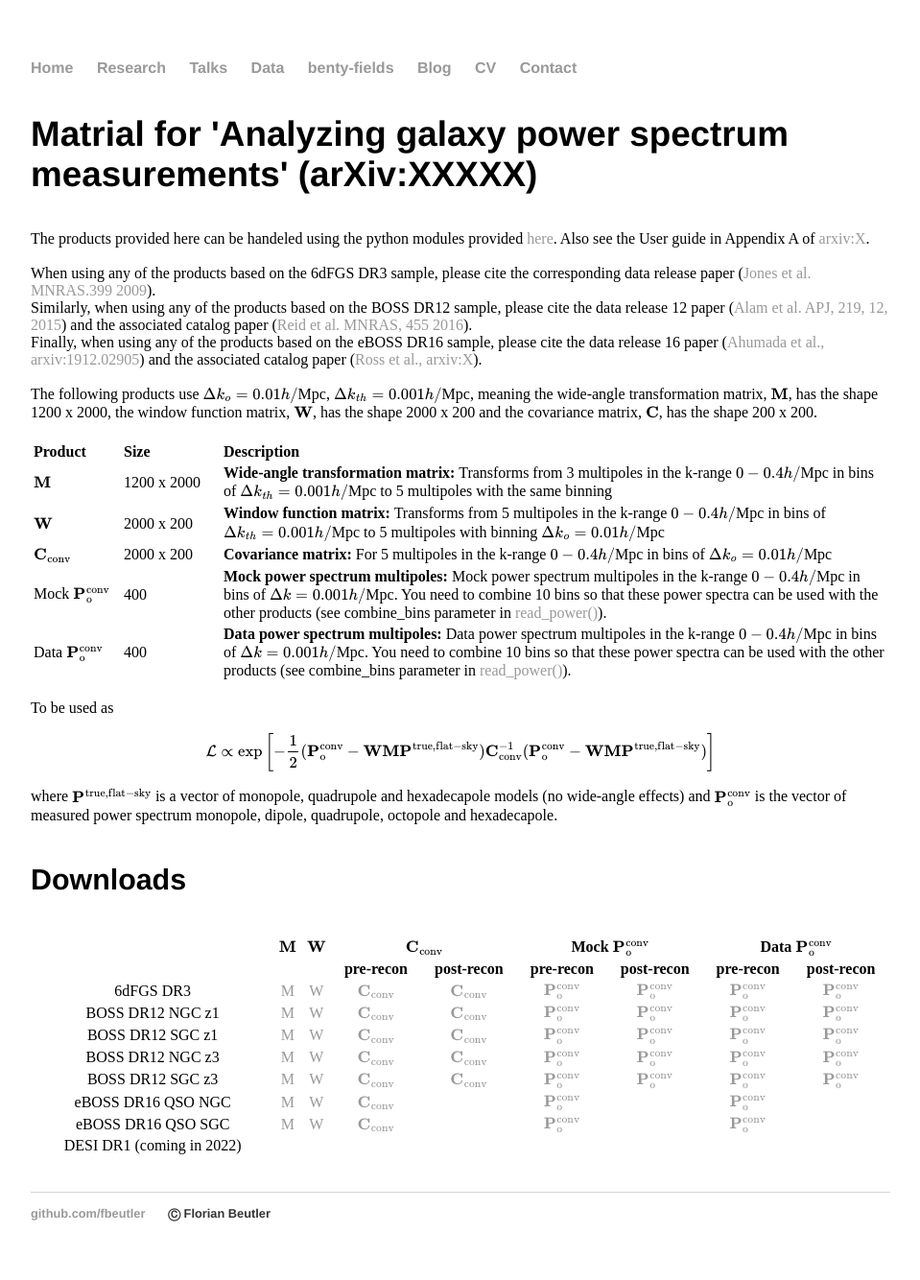
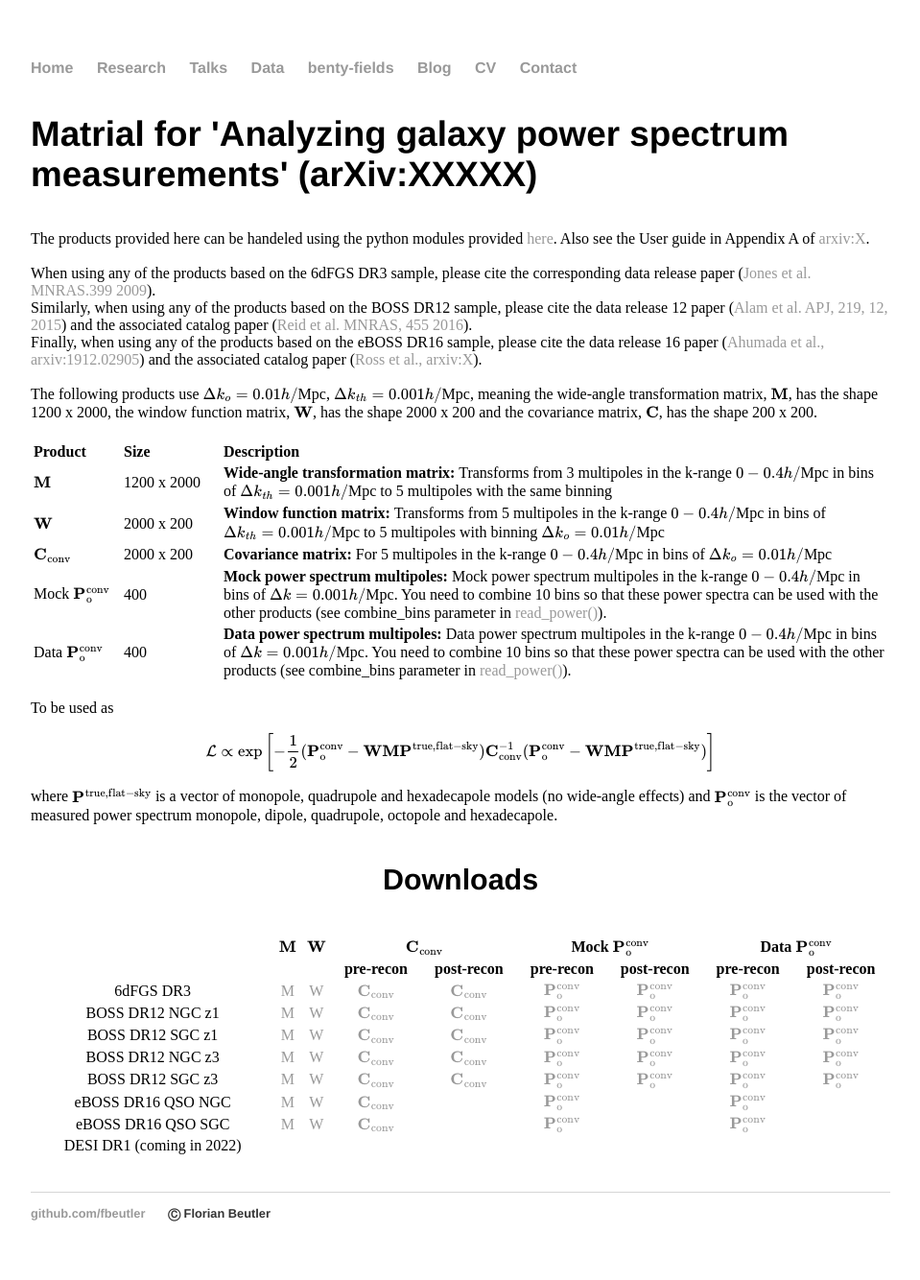
Before and after one commit to fbeutler/fbeutler.github.io, a Jekyll site: the page built from hub/deconv_paper.html, in a window 1280 px wide. Shown: the whole page at 96% size, without its empty margins (160-1119 px from the left). Built offline with Jekyll 4.4.1, drawn with Linux system fonts in a browser that asks for light colours.

Commit message:
Update deconv_paper.html

```diff
--- a/hub/deconv_paper.html
+++ b/hub/deconv_paper.html
@@ -77,7 +77,7 @@ Finally, when using any of the products based on the eBOSS DR16 sample, please c
 	where \(\mathbf{P}^{\rm true,flat-sky}\) is a vector of monopole, quadrupole and hexadecapole models (no wide-angle effects) and
 	\(\mathbf{P}^{\rm conv}_{\rm o}\) is the vector of measured power spectrum monopole, dipole, quadrupole, octopole and hexadecapole.
 
-	<h4 style="test-align:center">Downloads</h4>
+	<h4 style="text-align:center">Downloads</h4>
 <table style="width:100%;padding-top:0px">
   <tr style="text-align: center">
     <th></th>
```
